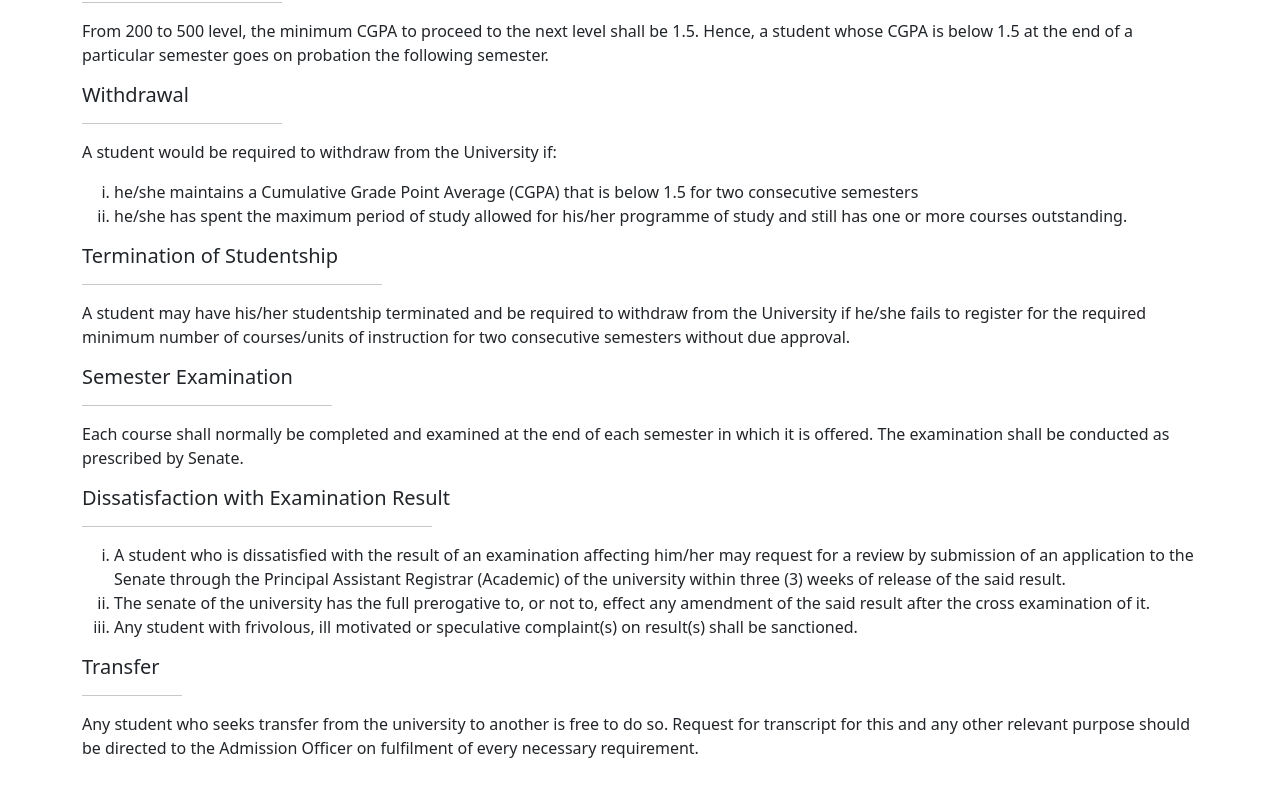
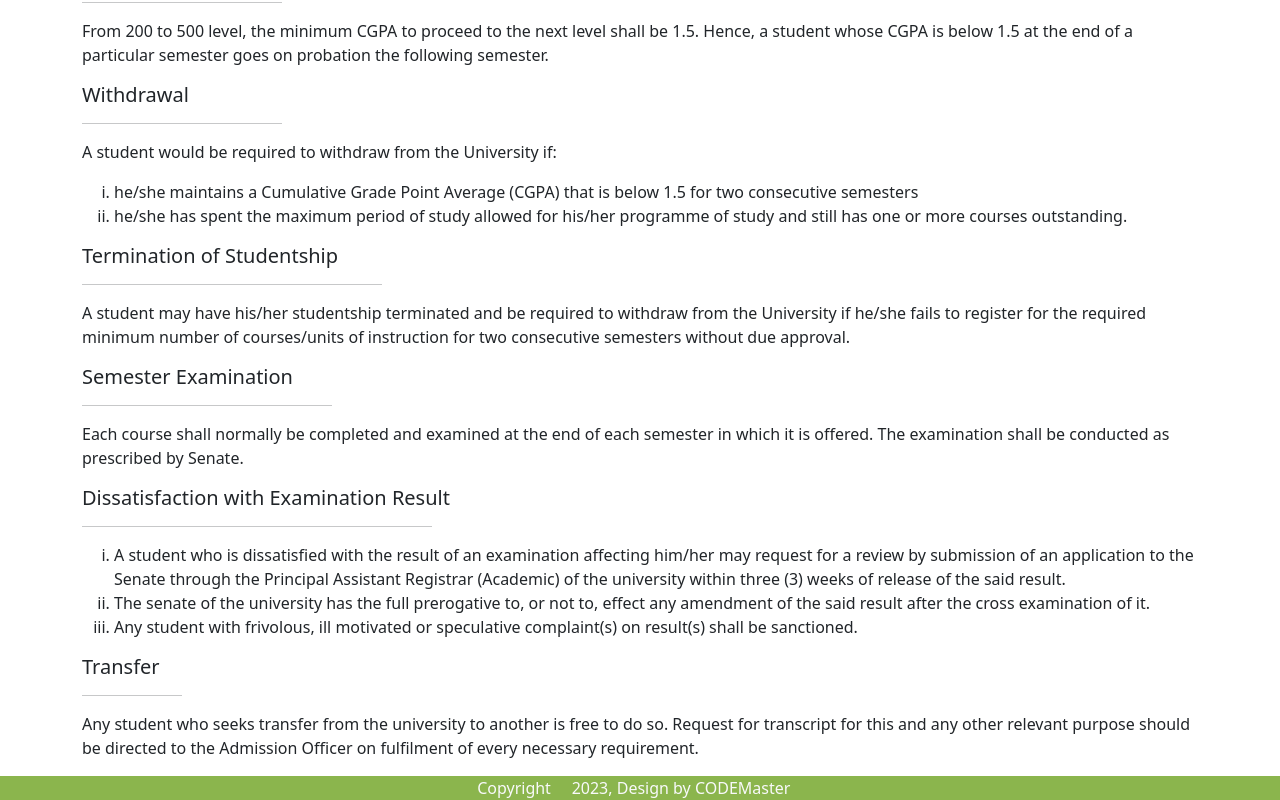
Before and after one commit to PEACE-DFG/Electrical, a React (Vite) app: page /Abouts in a window 1280 px wide. Shown: the part 5151-5951 px from the top of the page. Before the commit the page ends 5927 px from the top, so only its background shows below. Built offline with nearby package versions, Linux system fonts and the light colour scheme; a web font is replaced by a local one.

Commit message:
Project done

```diff
--- a/src/Component/About.jsx
+++ b/src/Component/About.jsx
@@ -720,7 +720,11 @@ so. Request for transcript for this and any other relevant purpose should be
 directed to the Admission Officer on fulfilment of every necessary
 requirement.
     </p>
+
    </section>
+   <footer className='text-light text-center' style={{backgroundColor:'rgb(91, 150, 2,0.7)'}}>
+             <span>Copyright <i class="fa-solid fa-copyright text-light"></i> 2023, Design by CODEMaster</span><i class="fa-brands fa-github"></i>
+            </footer>
     </motion.div>
   )
 }
--- a/src/Component/Flevel.jsx
+++ b/src/Component/Flevel.jsx
@@ -592,7 +592,9 @@ Please Register and Sign in  to access your courses
 
         </div>
         </section>
-
+        <footer className='text-light text-center' style={{backgroundColor:'rgb(91, 150, 2,0.7)'}}>
+             <span>Copyright <i class="fa-solid fa-copyright text-light"></i> 2023, Design by CODEMaster</span><i class="fa-brands fa-github"></i>
+            </footer>
             </section>
         </motion.div>
   )
--- a/src/Component/Homepage.jsx
+++ b/src/Component/Homepage.jsx
@@ -390,6 +390,9 @@ UNIOSUN ALUMNUS WINS £12,623 UK TUITION WAIVER FOR THREE YEARS</h6>
         </div>
       </div>
         </section>
+        <footer className='text-light text-center' style={{backgroundColor:'rgb(91, 150, 2,0.7)'}}>
+             <span>Copyright <i class="fa-solid fa-copyright text-light"></i> 2023, Design by CODEMaster</span><i class="fa-brands fa-github"></i>
+            </footer>
         <section>
 
         </section>
--- a/src/Component/Three.jsx
+++ b/src/Component/Three.jsx
@@ -730,6 +730,9 @@ Please Register and Sign in  to access your courses
 
 </div>
        </section>
+       <footer className='text-light text-center' style={{backgroundColor:'rgb(91, 150, 2,0.7)'}}>
+             <span>Copyright <i class="fa-solid fa-copyright text-light"></i> 2023, Design by CODEMaster</span><i class="fa-brands fa-github"></i>
+            </footer>
   </section>
     </motion.div>
   )
--- a/src/Component/Tlevel.jsx
+++ b/src/Component/Tlevel.jsx
@@ -2079,6 +2079,9 @@ Link: <a href="https://www.hzu.edu.in/engineering/engineering-mechanics-statics-
 </div>
 </section>
 </section>
+<footer className='text-light text-center' style={{backgroundColor:'rgb(91, 150, 2,0.7)'}}>
+             <span>Copyright <i class="fa-solid fa-copyright text-light"></i> 2023, Design by CODEMaster</span><i class="fa-brands fa-github"></i>
+            </footer>
 </section>
 
 
--- a/src/Pages/Admin.jsx
+++ b/src/Pages/Admin.jsx
@@ -1,10 +1,12 @@
 import React from 'react'
 import Admission from '../Component/Admission'
+import Popup from '../Component/Popup'
 
 function Admin() {
   return (
     <div>
         <Admission/>
+        <Popup/>
     </div>
   )
 }
--- a/src/Pages/Alum.jsx
+++ b/src/Pages/Alum.jsx
@@ -1,10 +1,13 @@
 import React from 'react'
 import Alumnus from '../Component/Alumnus'
+import Popup from '../Component/Popup'
+
 
 function Alum() {
   return (
     <div>
         <Alumnus/>
+        <Popup/>
     </div>
   )
 }
--- a/src/Pages/Unes.jsx
+++ b/src/Pages/Unes.jsx
@@ -1,10 +1,12 @@
 import React from 'react'
 import Unesco from '../Component/Unesco'
+import Popup from '../Component/Popup'
 
 function Unes() {
   return (
     <div>
         <Unesco/>
+        <Popup/>
     </div>
   )
 }
```
